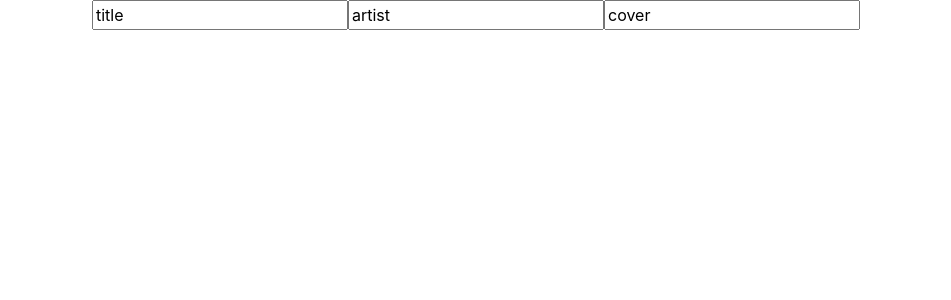
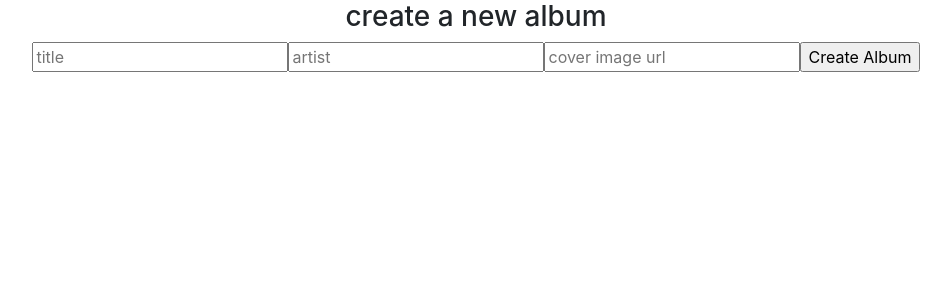
Before and after one commit to TravisGandy-93/EarHustlerz-Client, a React (Create React App) app in the folder earhustlerz-client/: page /albums/new in a window 1280 px wide. Shown: the top 300 px of the page, without its empty margins (164-1115 px from the left). Built offline with nearby package versions, Linux system fonts and the light colour scheme; no server answers.

Commit message:
new favorite form connected and created action

```diff
--- /dev/null
+++ b/earhustlerz-client/src/actions/newFavoriteForm.js
@@ -0,0 +1,6 @@
+export const updateNewFavoriteForm = (name, value) => {
+    return {
+        type: "UPDATE_NEW_FAVORITE_FORM",
+        formData: {name, value}
+    }
+}
--- a/earhustlerz-client/src/components/NewFavoriteForm.js
+++ b/earhustlerz-client/src/components/NewFavoriteForm.js
@@ -1,29 +1,52 @@
 import React from 'react'
+import { updateNewFavoriteForm } from '../actions/newFavoriteForm'
+import { connect } from 'react-redux'
 
-const NewFavoriteForm = ({}) => {
-    const handleChange=()=>{}
+const NewFavoriteForm = ({title, artist, cover}) => {
+
+    const handleChange = event =>{
+        event.preventDefault()
+        const { name, value } = event.target
+        updateNewFavoriteForm(name, value)
+    }
     return (
+        <div>
+            <h3>create a new album</h3>
         <form>
             <input
+                placeholder="title"
                 name="title"
                 onChange={handleChange}
-                value={"title"}
+                value={title}
             />
             <input
+                placeholder="artist"
                 name="artist"
                 onChange={handleChange}
-                value={"artist"}
+                value={artist}
             />
             <input
+                placeholder="cover image url"
                 name="cover"
                 onChange={handleChange}
-                value={"cover"}
+                value={cover}
             />
+            <input type="Submit" value="Create Album"/>
         </form>
+        </div>
     )
+};
+
+const mapStateToProps = state => {
+    const {title, artist, cover} = state.newFavoriteForm
+    return {
+        title,
+        artist,
+        cover
+    }
 }
 
-export default NewFavoriteForm
+export default connect(mapStateToProps, { updateNewFavoriteForm })(NewFavoriteForm)
 
 
 //t.string "title"
--- a/earhustlerz-client/src/reducers/newFavoriteForm.js
+++ b/earhustlerz-client/src/reducers/newFavoriteForm.js
@@ -7,7 +7,10 @@ const initialState = {
 export default (state = initialState, action) => {
     switch (action.type) {
         case "UPDATE_NEW_FAVORITE_FORM":
-            return  action.formData
+            return  {
+                ...state,
+                [action.formData.name]: action.formData.value
+            }
         case "RESET_NEW_FAVORITE_FORM":
             return initialState
         default:
```
